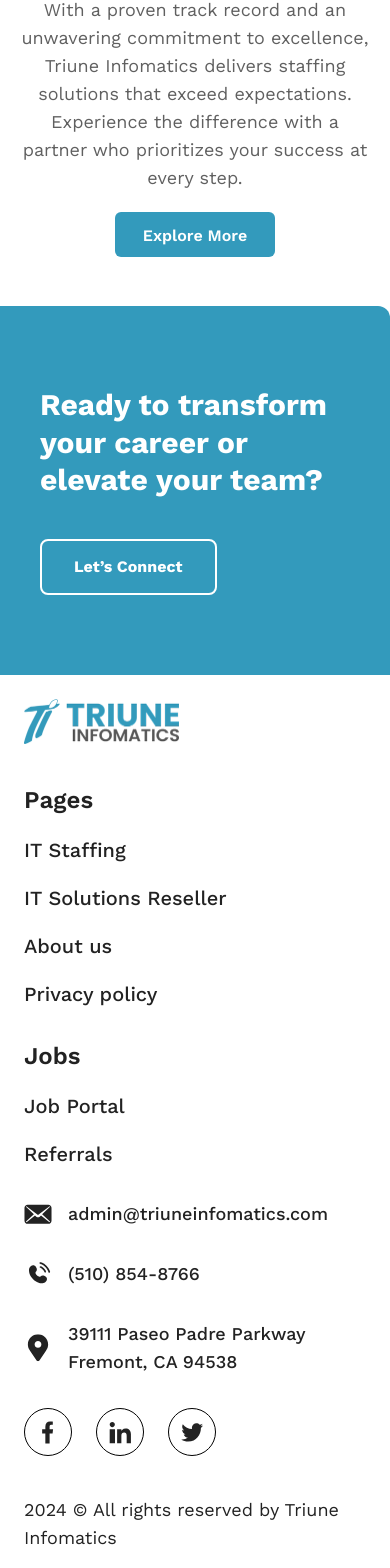
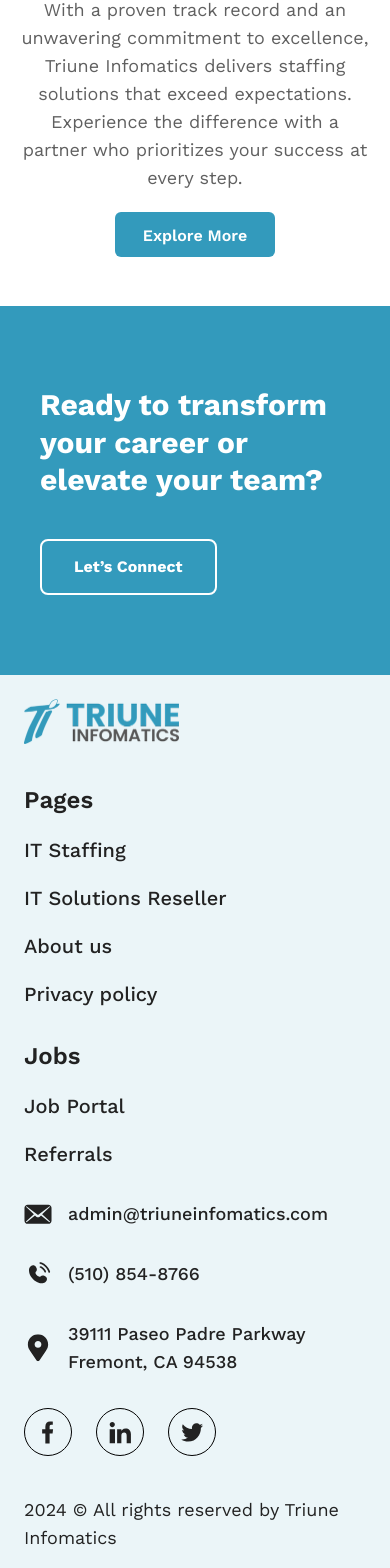
Before and after one commit to shreyy23/truine, a Vue app: page / in a window 390 px wide. Shown: the part 2931-4499 px from the top of the page. Built offline with nearby package versions, Linux system fonts and the light colour scheme.

Commit message:
fix: Fix the footer
Fix the footer

```diff
--- a/src/components/comman/Footer.vue
+++ b/src/components/comman/Footer.vue
@@ -1,12 +1,19 @@
 <template>
-  <div class="min-h-screen flex items-center justify-center">
-    <div class="w-full max-w-[1366px] h-auto lg:h-[610px] flex flex-col lg:flex-row justify-start items-end">
+  <div class="flex items-center justify-center relative overflow-x-hidden">
+    <!-- Left Background (Blue) -->
+    <div class="absolute inset-y-0 left-0 w-screen bg-[#339abc] -translate-x-1/2 z-0 hidden lg:block"></div>
+
+    <!-- Right Background (Light Blue) -->
+    <div class="absolute inset-y-0 right-0 w-screen bg-[#EBF5F8] translate-x-1/2 z-0 hidden lg:block"></div>
+
+    <!-- Footer Content -->
+    <div class="w-full max-w-[1366px] h-auto lg:h-[610px] flex flex-col lg:flex-row justify-start items-end relative z-10">
       <!-- Left Section -->
       <div
-        class="w-full lg:w-[690px] h-auto lg:h-[610px] px-10 lg:px-[100px] py-20 lg:py-[85px] bg-[#339abc] rounded-tr-xl flex flex-col justify-start items-start gap-2.5 overflow-hidden">
+        class="w-full lg:w-[690px] h-auto lg:h-[610px] px-10 lg:px-[100px] py-20 lg:py-[85px] bg-[#339abc] lg:rounded-tr-xl flex flex-col justify-start items-start gap-2.5 overflow-hidden mobile-no-radius">
         <div class="w-full h-auto flex flex-col justify-start items-start gap-10">
           <div class="w-full h-auto flex flex-col justify-start items-center gap-4">
-            <div class="w-full text-white text-3xl lg:text-[54px] font-bold  leading-tight lg:leading-[81px]">
+            <div class="w-full text-white text-3xl lg:text-[54px] font-bold leading-tight lg:leading-[81px]">
               Ready to transform your career or elevate your team?
             </div>
           </div>
@@ -19,7 +26,7 @@
 
       <!-- Right Section -->
       <div
-        class="w-full lg:w-auto lg:flex-1 px-6 lg:px-[60px] py-6 lg:py-[30px] bg-[FFFFFF]/90rounded-tr-lg flex flex-col justify-center items-start gap-10 overflow-hidden">
+        class="w-full lg:w-auto lg:flex-1 px-6 lg:px-[60px] py-6 lg:py-[30px] bg-[#EBF5F8] lg:rounded-tr-lg flex flex-col justify-center items-start gap-10 overflow-hidden">
         <div class="w-full flex flex-col justify-start items-start gap-8">
           <img class="w-[155px] h-[45.27px]" src="/public/img/icons/color_logo.png" alt="Logo" />
         </div>
@@ -39,7 +46,6 @@
               <div class="text-[#222222] text-2xl font-semibold ">Jobs</div>
               <div class="flex justify-start items-center gap-2">
                 <span class="text-[#222222] text-xl font-medium ">Job Portal</span>
-                <!-- <img class="w-5 h-5" src="/public/img/icons/arrow-icon.png" alt="Arrow Icon" /> -->
               </div>
               <div class="text-[#222222] text-xl font-medium ">Referrals</div>
             </div>
@@ -47,18 +53,18 @@
 
           <!-- Contact Section -->
           <div class="w-full flex flex-col justify-start items-start gap-8">
-            <div class="w-full flex flex-col lg:flex-row justify-between  gap-8">
+            <div class="w-full flex flex-col lg:flex-row justify-between gap-8">
               <div class="flex items-center gap-4">
                 <img class="w-7 h-7" src="/public/img/icons/mail.svg" alt="Email Icon" />
                 <span class="text-[#222222] text-lg font-medium ">admin@triuneinfomatics.com</span>
               </div>
-              <div class="flex  gap-4">
+              <div class="flex gap-4">
                 <img class="w-7 h-7" src="/public/img/icons/phone-calling.svg" alt="Phone Icon" />
                 <span class="text-[#222222] text-lg font-medium ">(510) 854-8766</span>
               </div>
             </div>
 
-            <div class="w-full flex flex-col lg:flex-row justify-between  gap-8">
+            <div class="w-full flex flex-col lg:flex-row justify-between gap-8">
               <div class="flex items-center gap-4">
                 <img class="w-7 h-7" src="/public/img/icons/location.svg" alt="Location Icon" />
                 <span class="text-[#222222] text-lg font-medium">
@@ -77,10 +83,9 @@
                     <img class="w-6 h-6" src="/public/img/icons/LinkedIn.svg" alt="LinkedIn Icon" />
                   </div>
 
-                  <div class="w-12 h-12 flex items-center justify-center rounded-full  border border-black">
+                  <div class="w-12 h-12 flex items-center justify-center rounded-full border border-black">
                     <img class="w-6 h-6" src="/public/img/icons/Twitter.svg" alt="Twitter Icon" />
                   </div>
-
                 </div>
               </div>
             </div>
@@ -103,5 +108,10 @@ export default {
 </script>
 
 <style scoped>
-/* Add any custom styles here if needed */
+/* Remove border radius on mobile view for the left section */
+@media (max-width: 1023px) {
+  .mobile-no-radius {
+    border-radius: 0 !important;
+  }
+}
 </style>
```
